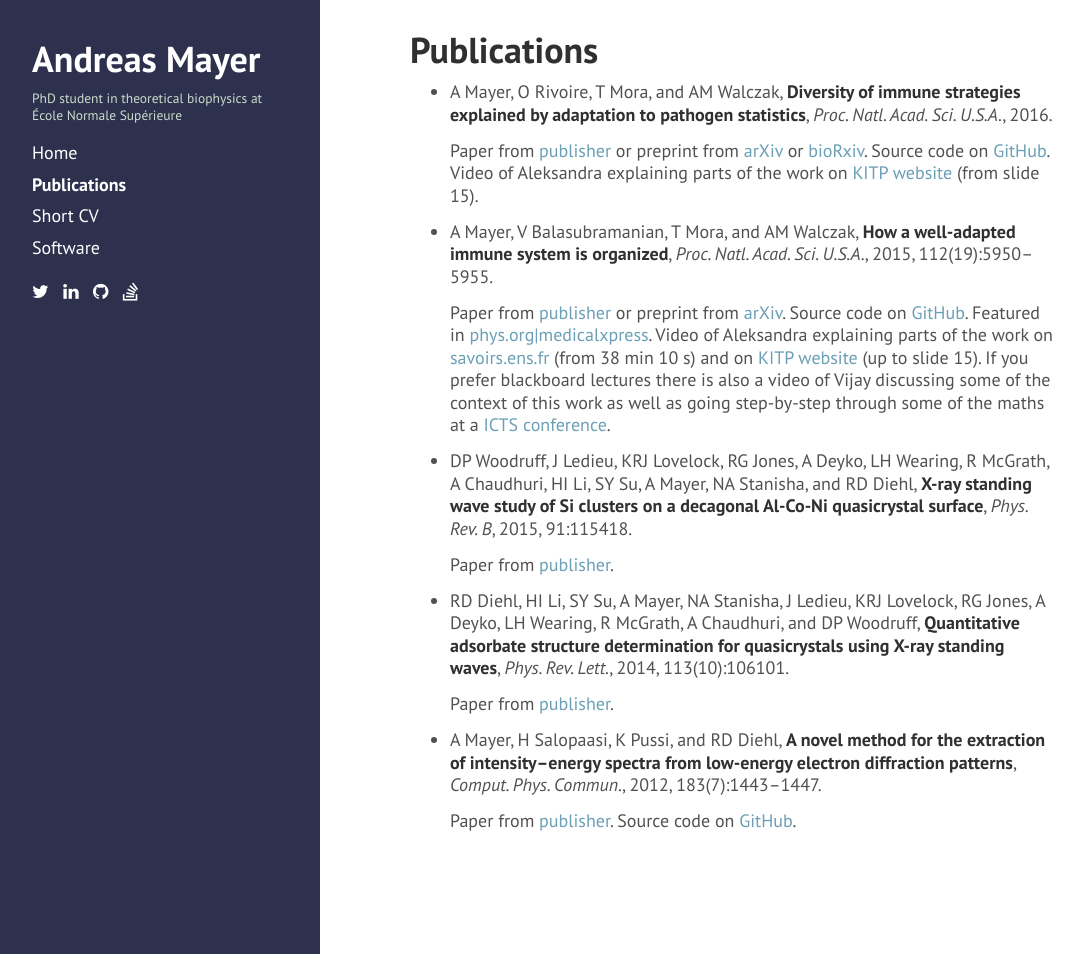
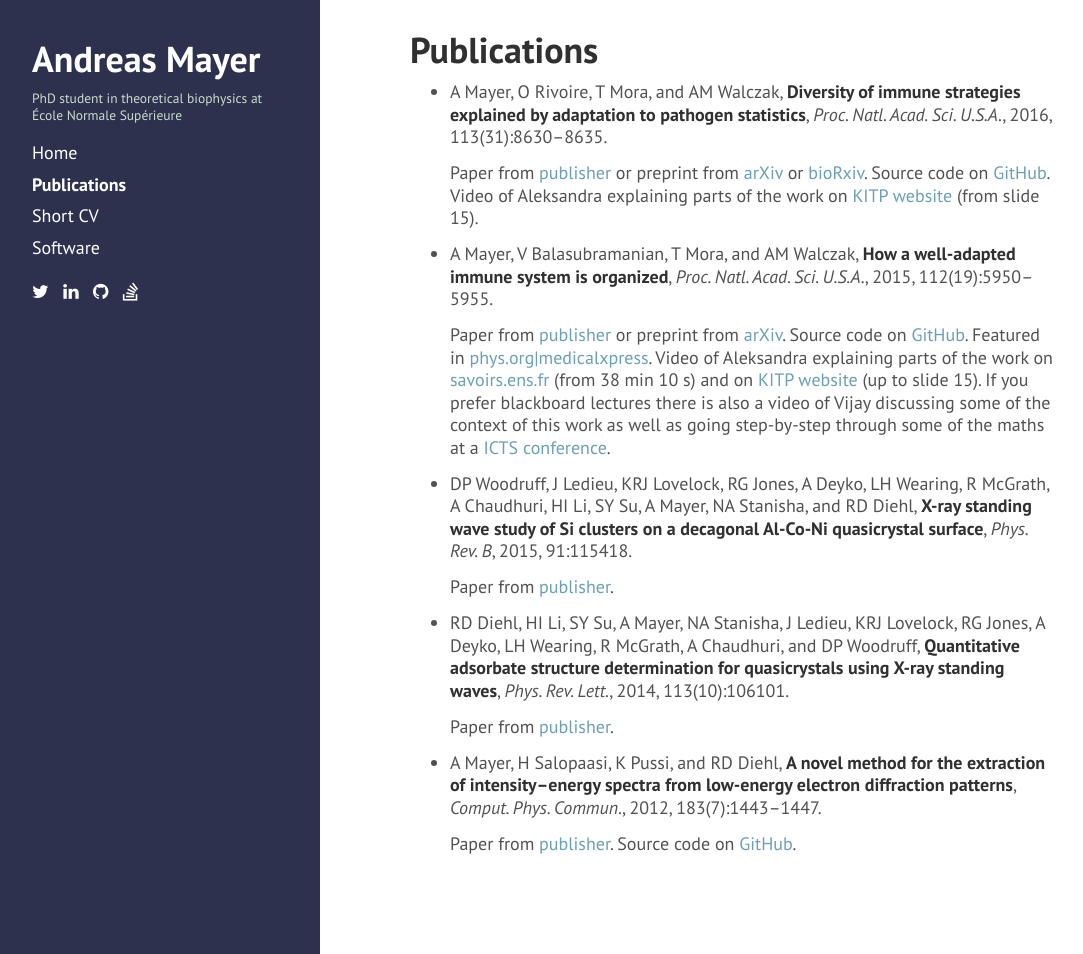
Before and after one commit to andim/andim.github.io, a Jekyll site: the page built from publications.md, in a window 1280 px wide and 954 px high. Shown: the whole window, without its empty margins (4-1087 px from the left). Built offline with Jekyll 4.4.1, drawn with Linux system fonts in a browser that asks for light colours; nearby versions of some CDN libraries.

Commit message:
publications updated

```diff
--- a/publications.md
+++ b/publications.md
@@ -3,7 +3,7 @@ layout: page
 title: Publications
 ---
 
-*   A Mayer, O Rivoire, T Mora, and AM Walczak, **Diversity of immune strategies explained by adaptation to pathogen statistics**, *Proc. Natl. Acad. Sci. U.S.A.*, 2016.
+*   A Mayer, O Rivoire, T Mora, and AM Walczak, **Diversity of immune strategies explained by adaptation to pathogen statistics**, *Proc. Natl. Acad. Sci. U.S.A.*, 2016, 113(31):8630--8635.
 
     Paper from [publisher](http://dx.doi.org/10.1073/pnas.1600663113) or preprint from [arXiv](http://arxiv.org/abs/1511.08836) or [bioRxiv](http://biorxiv.org/content/early/2015/11/27/033159).
     Source code on [GitHub](https://github.com/andim/evolimmune).
```
